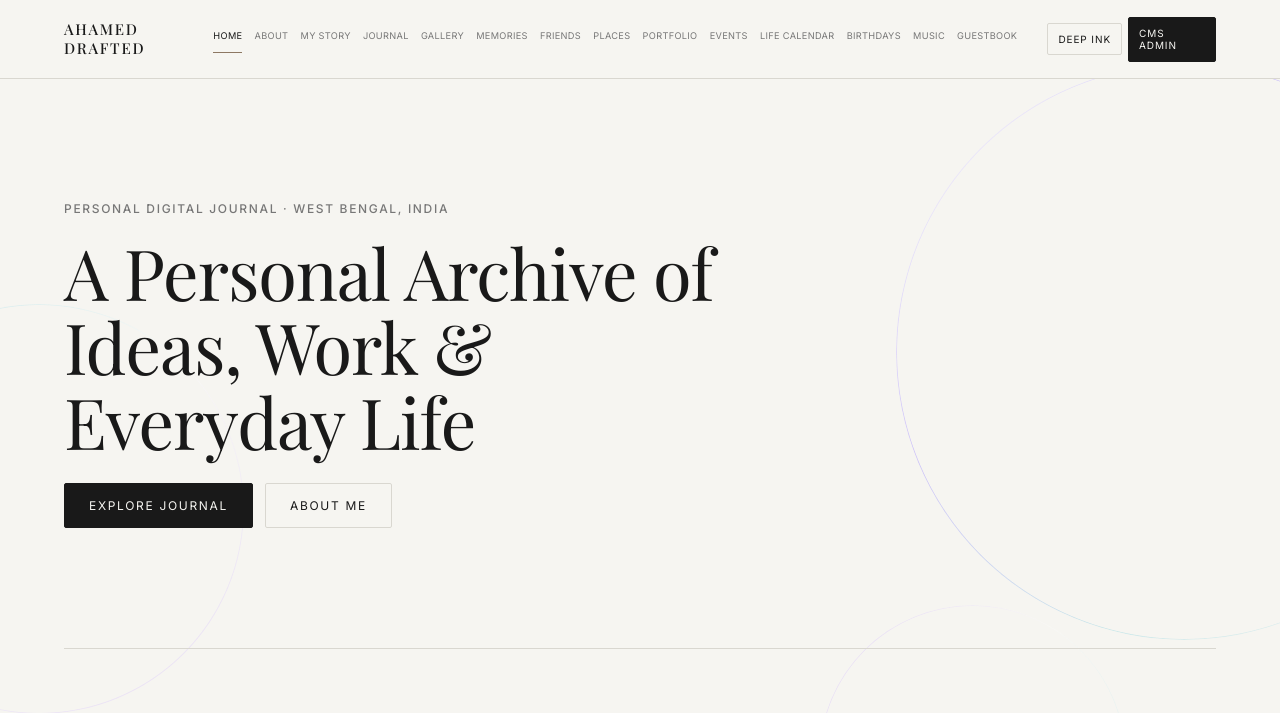
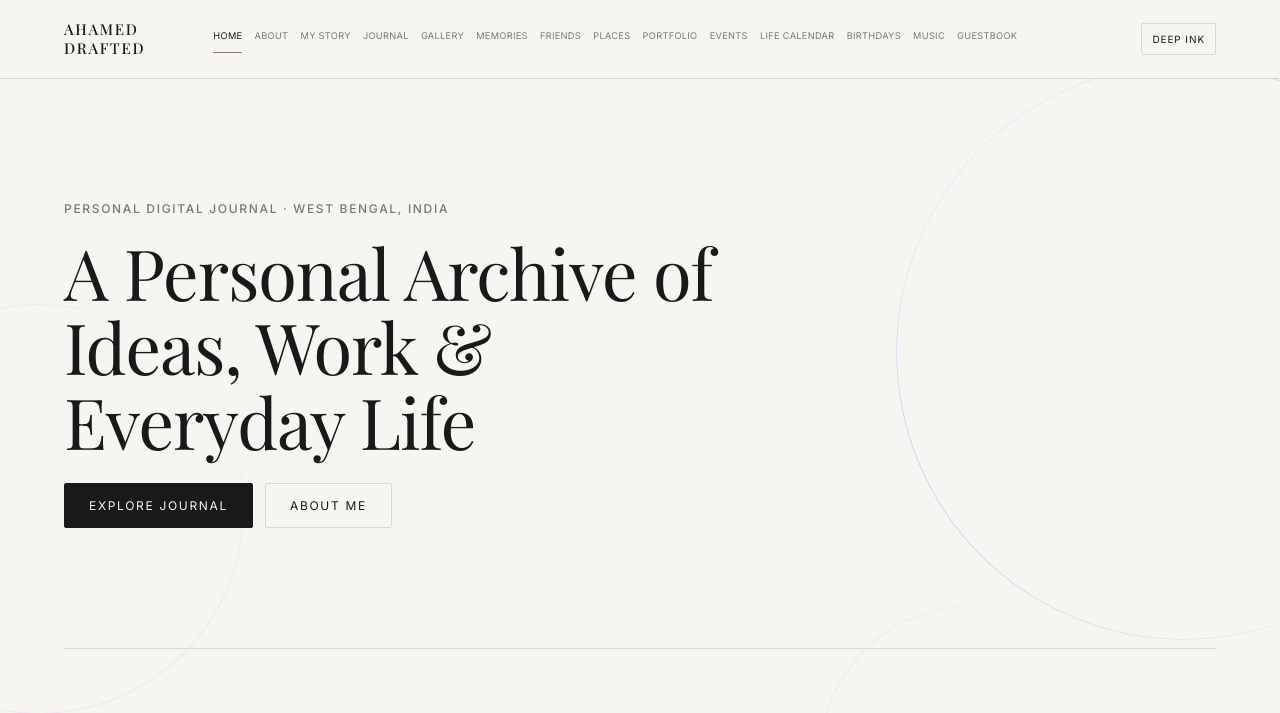
Before and after one commit to ruhulahamed640-sys/saas, a PHP site: page /index.php in a window 1280 px wide. Shown: the top 713 px of the page. Run offline with PHP 8.4, Linux system fonts and the light colour scheme; data that the repository does not hold is empty; some web fonts are replaced.

Commit message:
Remove admin dashboard link from public header

```diff
--- a/includes/header.php
+++ b/includes/header.php
@@ -81,7 +81,6 @@ $canonical = 'https://ruhul.online/' . ($canonicalPath ?? '');
       </nav>
       <div class="header-actions">
         <button type="button" class="btn-editorial btn-editorial--outline" data-theme-toggle aria-label="Toggle colour theme"><span data-theme-label>Deep Ink</span></button>
-        <a href="/admin/" class="btn-editorial admin-link">CMS Admin</a>
       </div>
     </div>
   </header>
```
